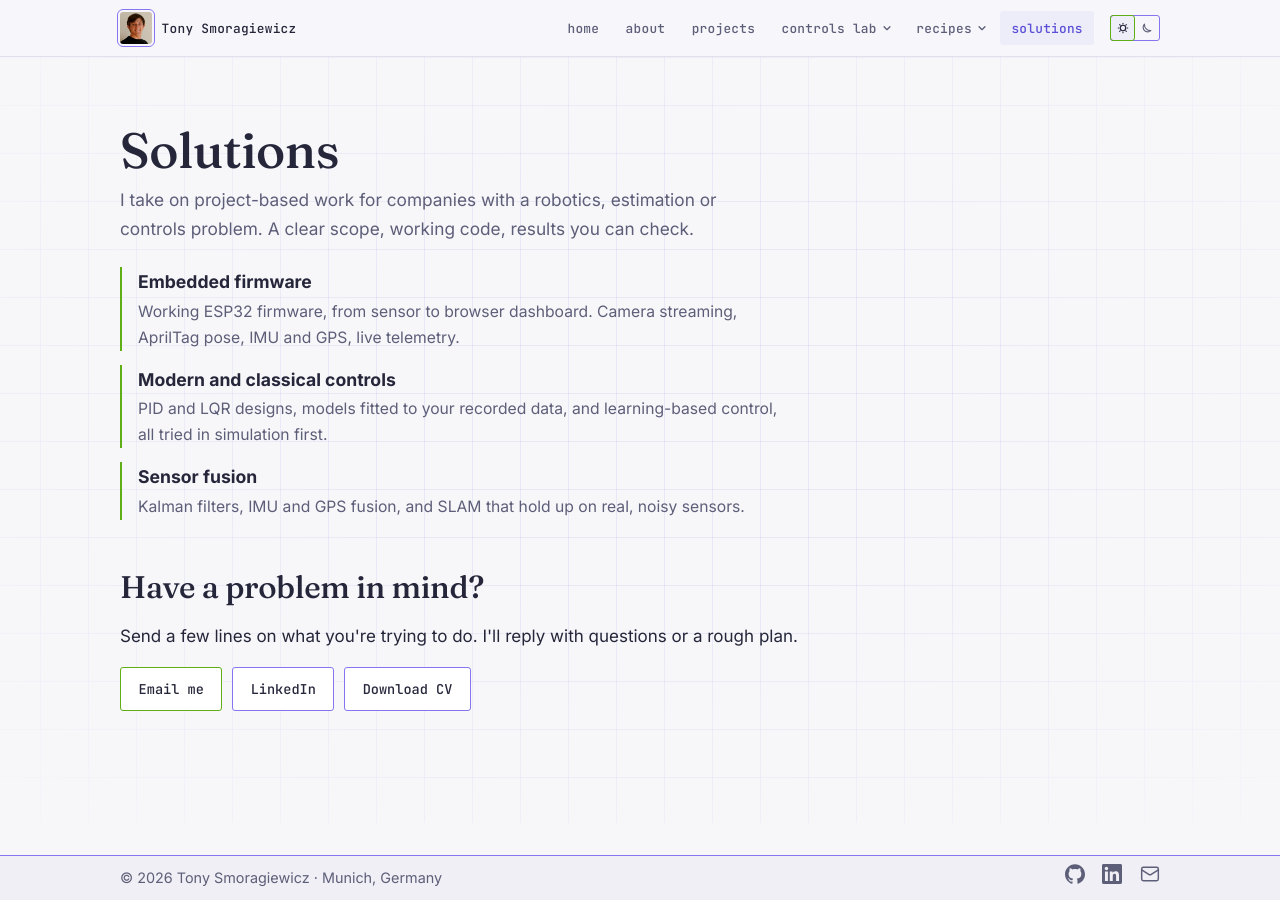
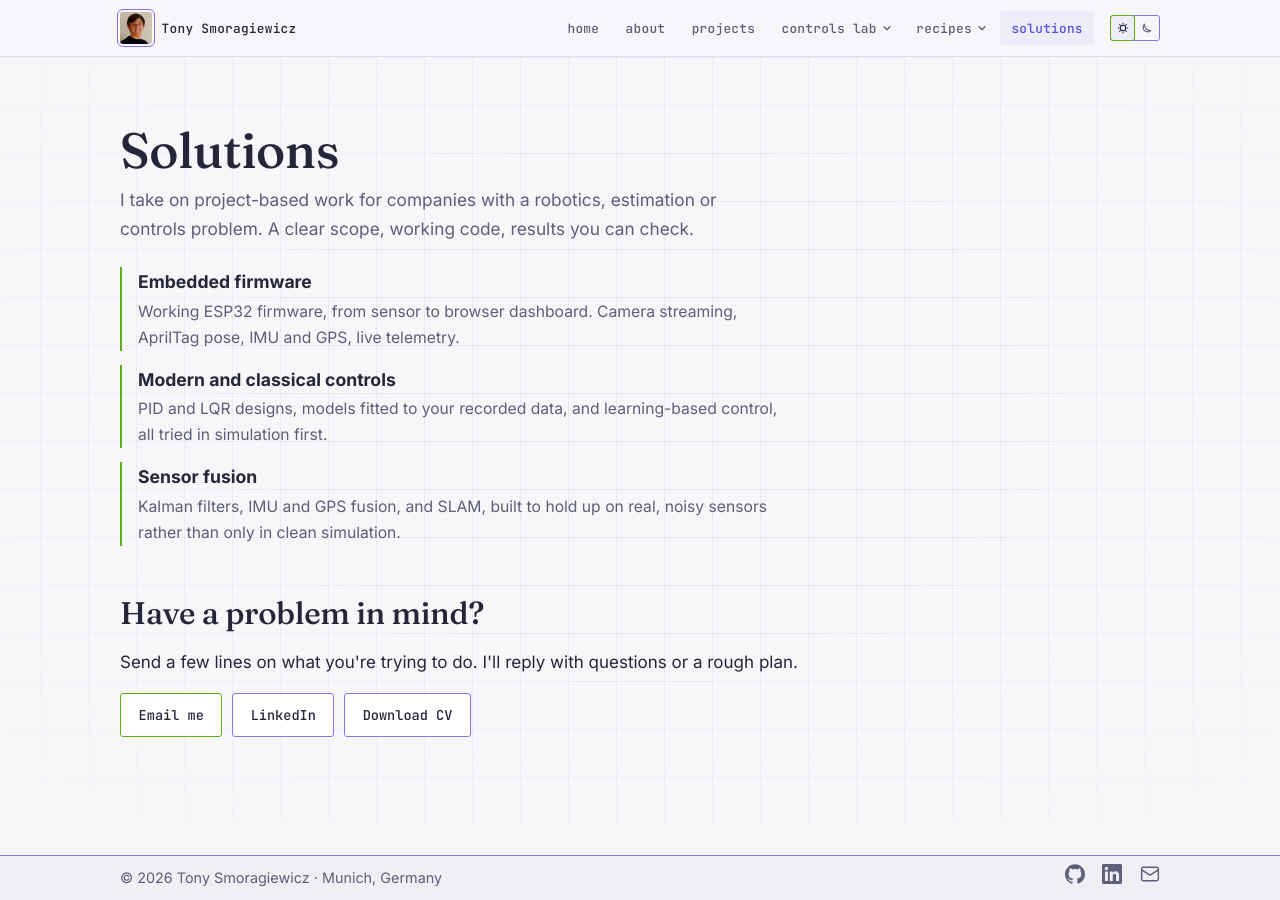
Before and after one commit to Tsmorz/Tsmorz.github.io, a Jekyll site: the page built from solutions.md, in a window 1280 px wide. Built offline with Jekyll 4.4.1, drawn with Linux system fonts in a browser that asks for light colours; some web fonts are replaced.

Commit message:
Less overlap in the highlighter; Sensor fusion blurb runs to two lines
Co-Authored-By: Claude Sonnet 5.5 <noreply@anthropic.com>

```diff
--- a/_data/solutions.yml
+++ b/_data/solutions.yml
@@ -9,7 +9,7 @@ services:
   - name: Modern and classical controls
     blurb: PID and LQR designs, models fitted to your recorded data, and learning-based control, all tried in simulation first.
   - name: Sensor fusion
-    blurb: Kalman filters, IMU and GPS fusion, and SLAM that hold up on real, noisy sensors.
+    blurb: Kalman filters, IMU and GPS fusion, and SLAM, built to hold up on real, noisy sensors rather than only in clean simulation.
 
 cta:
   heading: Have a problem in mind?
```
Also changed, not shown: assets/js/marker.js (+4 -4 lines).
